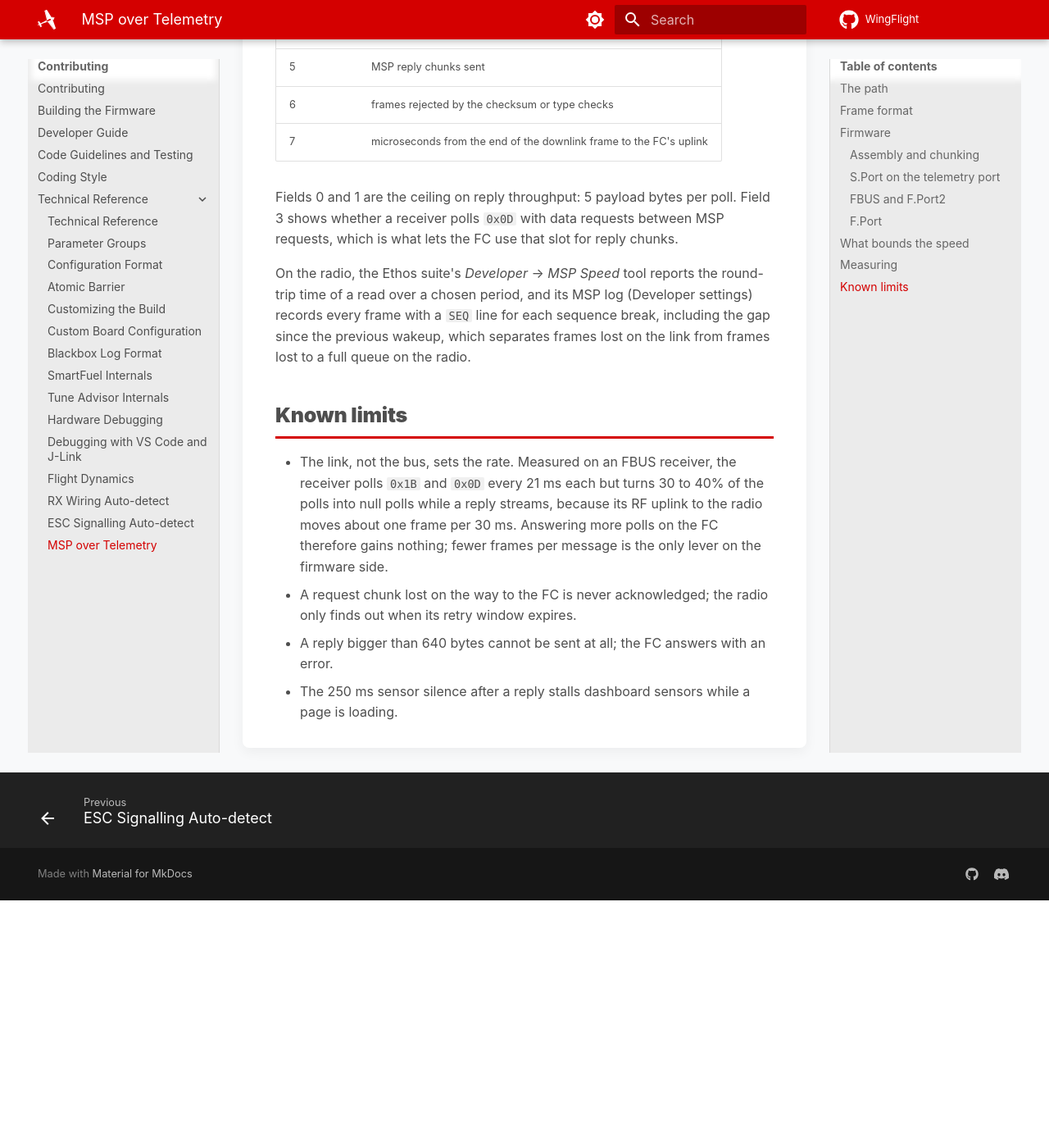
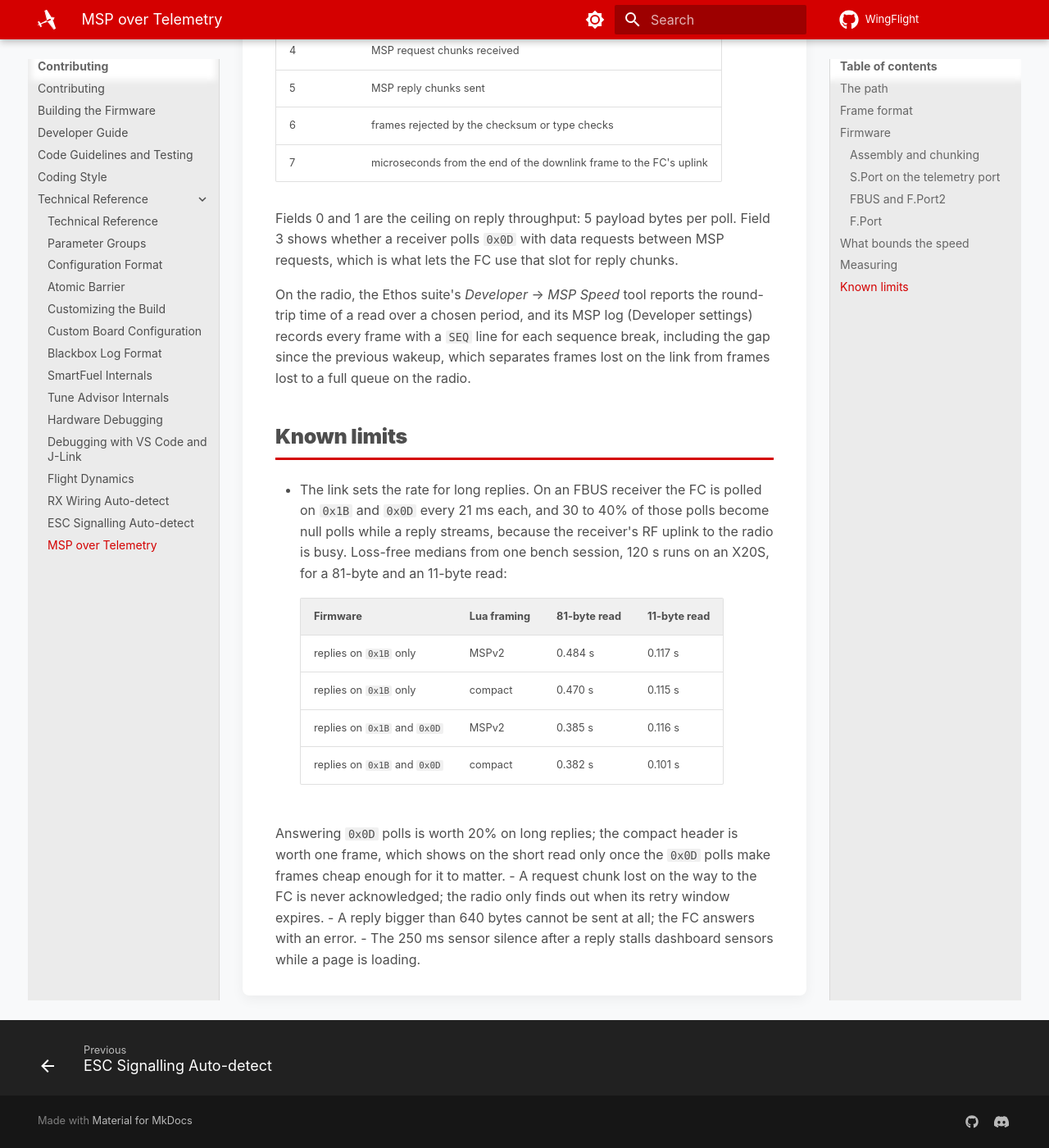
Before and after one commit to WingFlight/wingflight-docs, an MkDocs documentation site: the page built from docs/contributing/tech/msp-over-telemetry.md, in a window 1280 px wide and 1400 px high, scrolled down 5098 px. Shown: the whole window at 82% size. Built offline with MkDocs 1.6.1 and Material for MkDocs 9.7.7, drawn with Linux system fonts in a browser that asks for light colours; before the commit the page ends 6196 px from its top, so only the background shows below that; some of the changed text lies outside the part shown.

Commit message:
Record the measured gains of 0x0D reply chunks and the compact framing
Co-Authored-By: Claude Fable 5.1 <noreply@anthropic.com>

```diff
--- a/docs/contributing/tech/msp-over-telemetry.md
+++ b/docs/contributing/tech/msp-over-telemetry.md
@@ -105,8 +105,9 @@ first millisecond. The reply chunk is written under the common ID `0x1B` whichev
 is what both Lua transports filter on.
 
 Data polls of `0x0D` carry pending reply chunks too, not only the polls that brought a request. Sensor
-data is only ever sent on `0x1B`. How much this gains depends on how often the receiver polls `0x0D`
-between requests, which the debug mode below measures.
+data is only ever sent on `0x1B`. Measured on an X20S with an FBUS receiver, this takes an 81-byte reply
+from 0.48 s to 0.39 s and leaves an 11-byte reply at 0.12 s, even though the receiver turns many of
+the extra polls into null polls while its uplink is busy.
 
 ### F.Port
 
@@ -165,10 +166,20 @@ link from frames lost to a full queue on the radio.
 
 ## Known limits
 
-- The link, not the bus, sets the rate. Measured on an FBUS receiver, the receiver polls `0x1B` and
-  `0x0D` every 21 ms each but turns 30 to 40% of the polls into null polls while a reply streams,
-  because its RF uplink to the radio moves about one frame per 30 ms. Answering more polls on the FC
-  therefore gains nothing; fewer frames per message is the only lever on the firmware side.
+- The link sets the rate for long replies. On an FBUS receiver the FC is polled on `0x1B` and `0x0D`
+  every 21 ms each, and 30 to 40% of those polls become null polls while a reply streams, because the
+  receiver's RF uplink to the radio is busy. Loss-free medians from one bench session, 120 s runs on an
+  X20S, for a 81-byte and an 11-byte read:
+
+    | Firmware | Lua framing | 81-byte read | 11-byte read |
+    | --- | --- | --- | --- |
+    | replies on `0x1B` only | MSPv2 | 0.484 s | 0.117 s |
+    | replies on `0x1B` only | compact | 0.470 s | 0.115 s |
+    | replies on `0x1B` and `0x0D` | MSPv2 | 0.385 s | 0.116 s |
+    | replies on `0x1B` and `0x0D` | compact | 0.382 s | 0.101 s |
+
+  Answering `0x0D` polls is worth 20% on long replies; the compact header is worth one frame, which
+  shows on the short read only once the `0x0D` polls make frames cheap enough for it to matter.
 - A request chunk lost on the way to the FC is never acknowledged; the radio only finds out when its
   retry window expires.
 - A reply bigger than 640 bytes cannot be sent at all; the FC answers with an error.
```
